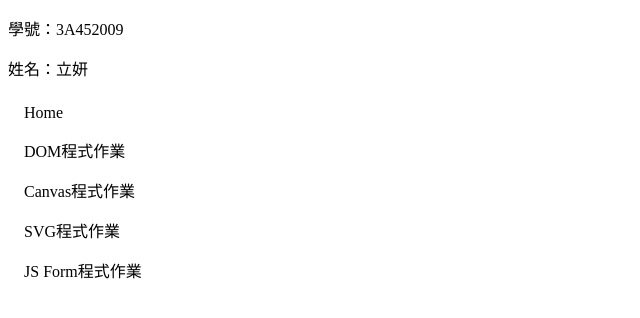
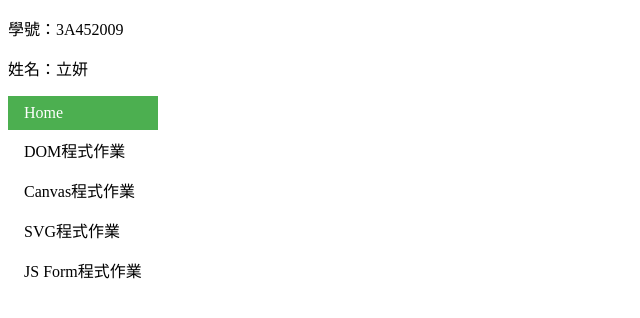
Before and after one commit to LIYENCHANG/LIYENCHANG.github.io, a plain HTML site: page index.html in a window 1280 px wide. Shown: the whole page, without its empty margins (0-640 px from the left). Drawn offline with Linux system fonts and the light colour scheme.

Commit message:
no message

```diff
--- a/index.html
+++ b/index.html
@@ -9,6 +9,7 @@
 			margin: 0;
 			padding: 0;
 			width: 150px;
+		}
 		li a {
 			display: block;
 			color: #000;
@@ -18,10 +19,11 @@
 		li a:hover:not(.xxx){
 				background-color: #555;
 				color: white;
+				}
 	.xxx {
 		background-color: #4CAF50;
 		color: white;
-}
+
 
 }
 	</style>
@@ -30,7 +32,7 @@
 <p>學號：3A452009</P>
 <p>姓名：立妍</P>
 <ul>
-  <li><a href="index.html">Home</a></li>
+  <li><a class="xxx" href="index.html">Home</a></li>
   <li><a href="a01.html">DOM程式作業</a></li>
   <li><a href="b01.html">Canvas程式作業</a></li>
   <li><a href="c01.html">SVG程式作業</a></li>
```
Lines whose indentation alone changed are shown as unchanged.
